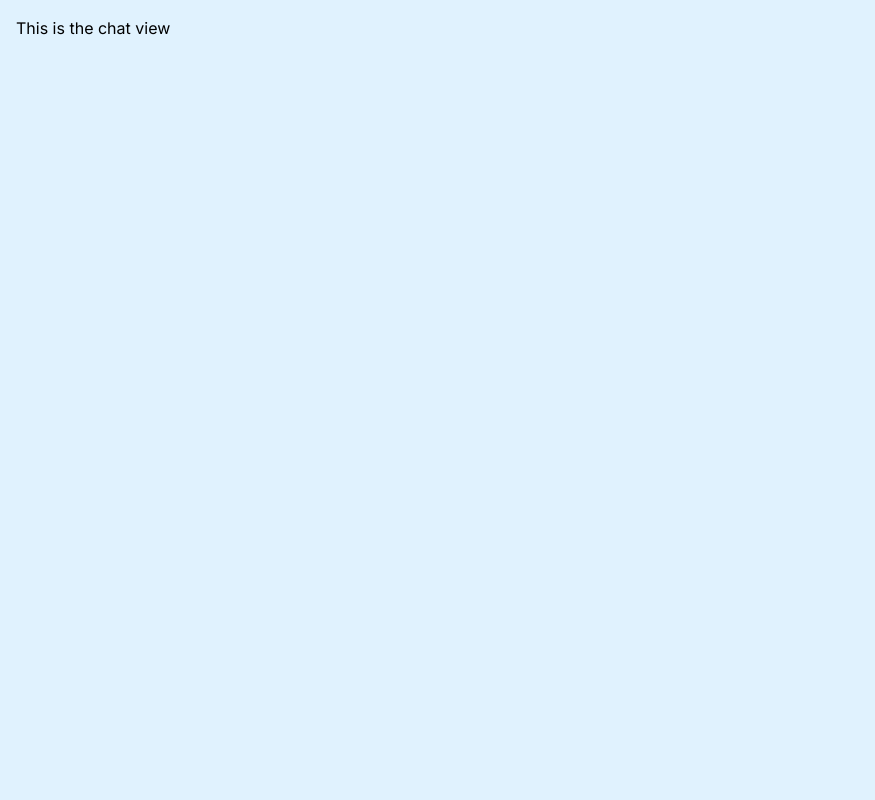
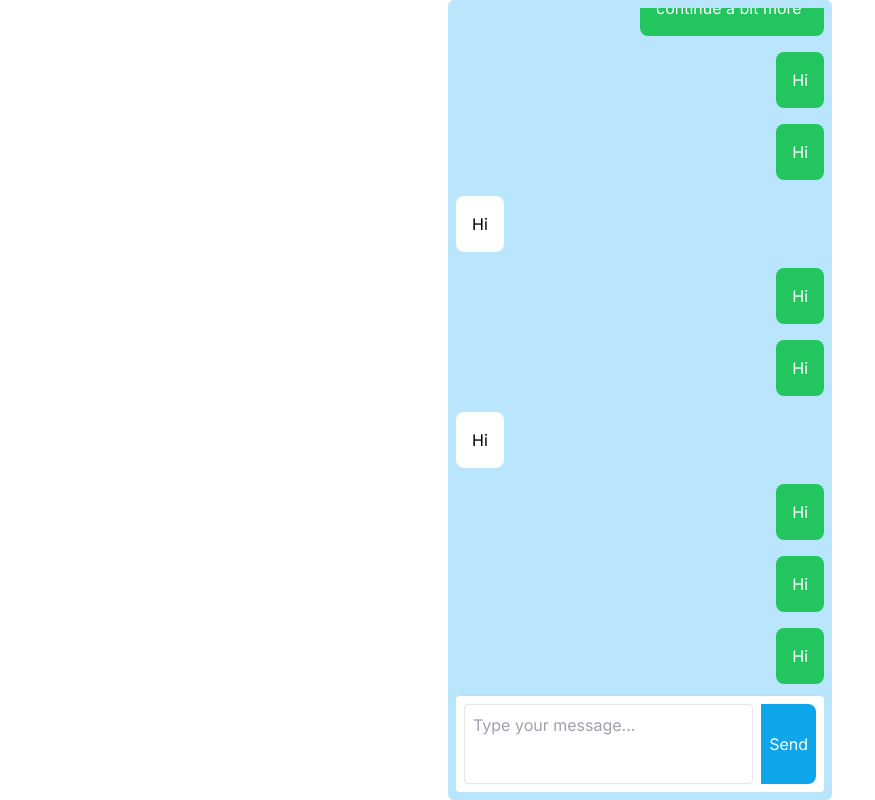
Before and after one commit to karivillanueva/reflexai-next, a Next.js app: page /chat in a window 1280 px wide. Shown: the whole page, without its empty margins (0-875 px from the left). Built offline with nearby package versions, Linux system fonts and the light colour scheme.

Commit message:
Chat page UI

```diff
--- a/src/app/chat/page.tsx
+++ b/src/app/chat/page.tsx
@@ -1,7 +1,45 @@
+'use client';
+import React, { useEffect, useRef } from 'react';
+import BubbleChat from '../components/BubbleChat';
+import ChatInput from '../components/ChatInput';
+import { SenderEnum } from '../types/ChatType';
+
 const ChatPage = () => {
+  const chatContainerRef = useRef<HTMLDivElement>(null);
+
+  useEffect(() => {
+    if (chatContainerRef.current) {
+      chatContainerRef.current.scrollTop =
+        chatContainerRef.current.scrollHeight;
+    }
+  }, []);
+
   return (
-    <div className="bg-sky-100 p-4 min-h-screen flex flex-col">
-      This is the chat view
+    <div className="max-h-screen flex bg-white justify-center">
+      <div className="bg-sky-200 w-full lg:w-[30%] min-h-screen p-2 flex flex-col rounded-md">
+        <div
+          className="flex overflow-scroll hide-scrollbar flex-col mb-1"
+          ref={chatContainerRef}
+        >
+          <BubbleChat sender={SenderEnum.USER} text="Hi" />
+          <BubbleChat
+            sender={SenderEnum.BOT}
+            text="Hi this is a loooooooong message used for testing, and this continue a bit more"
+          />
+          <BubbleChat sender={SenderEnum.BOT} text="Hi" />
+          <BubbleChat sender={SenderEnum.BOT} text="Hi" />
+          <BubbleChat sender={SenderEnum.USER} text="Hi" />
+          <BubbleChat sender={SenderEnum.BOT} text="Hi" />
+          <BubbleChat sender={SenderEnum.BOT} text="Hi" />
+          <BubbleChat sender={SenderEnum.USER} text="Hi" />
+          <BubbleChat sender={SenderEnum.BOT} text="Hi" />
+          <BubbleChat sender={SenderEnum.BOT} text="Hi" />
+          <BubbleChat sender={SenderEnum.BOT} text="Hi" />
+        </div>
+        <div className="mb-0">
+          <ChatInput onSend={() => {}} />
+        </div>
+      </div>
     </div>
   );
 };
--- /dev/null
+++ b/src/app/components/BubbleChat.tsx
@@ -0,0 +1,20 @@
+import React from 'react';
+import { ChatType, SenderEnum } from '../types/ChatType';
+
+const BubbleChat = ({ text, sender }: ChatType) => {
+  const isUser = sender === SenderEnum.BOT;
+
+  return (
+    <div
+      className={`max-w-[50%] p-4 rounded-lg ${
+        isUser
+          ? 'bg-green-500 text-white self-end'
+          : 'bg-white text-black self-start'
+      } my-2`}
+    >
+      {text}
+    </div>
+  );
+};
+
+export default BubbleChat;
--- /dev/null
+++ b/src/app/components/ChatInput.tsx
@@ -0,0 +1,35 @@
+import React, { useState } from 'react';
+
+type ChatInputType = {
+  onSend: (message: string) => void;
+};
+
+const ChatInput = ({ onSend }: ChatInputType) => {
+  const [message, setMessage] = useState('');
+
+  const handleSend = () => {
+    if (message.trim()) {
+      onSend(message);
+      setMessage('');
+    }
+  };
+
+  return (
+    <div className="flex justify-between p-2 bg-white border-t rounded border-gray-300">
+      <textarea
+        className="w-full h-20 p-2 border rounded resize-none focus:outline-none focus:ring-2 focus:ring-sky-300"
+        value={message}
+        onChange={(e) => setMessage(e.target.value)}
+        placeholder="Type your message..."
+      />
+      <button
+        onClick={handleSend}
+        className="ml-2 p-2 bg-sky-500 text-white rounded-r-lg hover:bg-sky-600 focus:outline-none focus:ring-2 focus:ring-sky-400"
+      >
+        Send
+      </button>
+    </div>
+  );
+};
+
+export default ChatInput;
--- a/src/app/styles/globals.css
+++ b/src/app/styles/globals.css
@@ -23,3 +23,12 @@ body {
     text-wrap: balance;
   }
 }
+
+.hide-scrollbar {
+  overflow: auto;
+  scrollbar-width: none;
+}
+
+.hide-scrollbar::-webkit-scrollbar {
+  display: none;
+}
--- /dev/null
+++ b/src/app/types/ChatType.ts
@@ -0,0 +1,9 @@
+export enum SenderEnum {
+  USER = 'user',
+  BOT = 'bot',
+}
+
+export type ChatType = {
+  sender: string;
+  text: string;
+};
```
